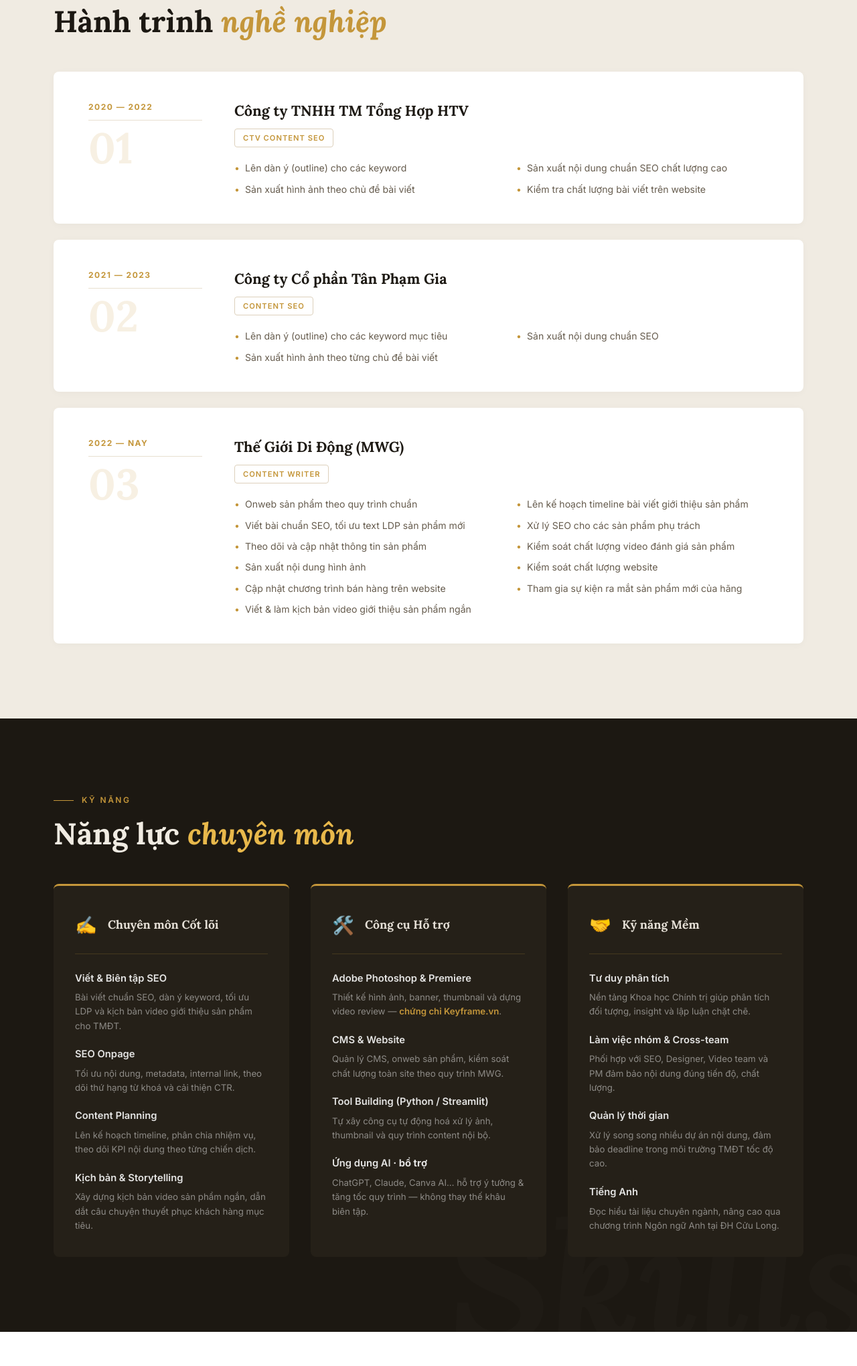
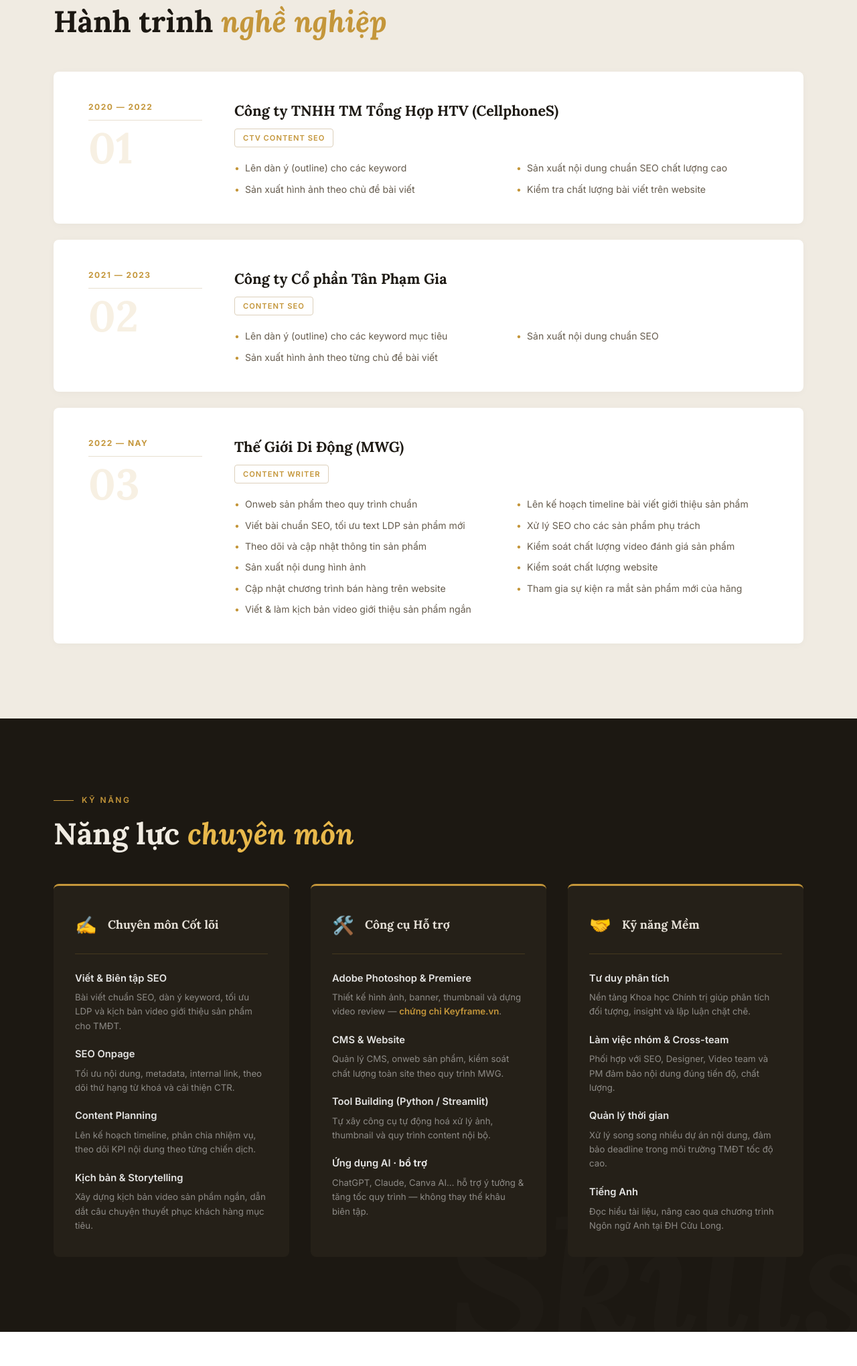
Before and after one commit to 6sdqss/cong-duc-portfolio, a plain HTML site: page index.html in a window 1280 px wide. Shown: the part 1905-3945 px from the top of the page at 67% size. Drawn offline with Linux system fonts and the light colour scheme.

Commit message:
index.html

```diff
--- a/index.html
+++ b/index.html
@@ -314,7 +314,7 @@
   <div class="exp-stack rv">
     <div class="exp-card"><div class="exp-inner">
       <div class="exp-meta"><div class="exp-period">2020 — 2022</div><div class="exp-idx">01</div></div>
-      <div><div class="exp-co">Công ty TNHH TM Tổng Hợp HTV</div><span class="exp-badge">CTV Content SEO</span>
+      <div><div class="exp-co">Công ty TNHH TM Tổng Hợp HTV (CellphoneS)</div><span class="exp-badge">CTV Content SEO</span>
         <ul class="exp-ul"><li>Lên dàn ý (outline) cho các keyword</li><li>Sản xuất nội dung chuẩn SEO chất lượng cao</li><li>Sản xuất hình ảnh theo chủ đề bài viết</li><li>Kiểm tra chất lượng bài viết trên website</li></ul>
       </div>
     </div></div>
@@ -371,7 +371,7 @@
         <li><div class="sk-item-name">Tư duy phân tích</div><div class="sk-item-desc">Nền tảng Khoa học Chính trị giúp phân tích đối tượng, insight và lập luận chặt chẽ.</div></li>
         <li><div class="sk-item-name">Làm việc nhóm &amp; Cross-team</div><div class="sk-item-desc">Phối hợp với SEO, Designer, Video team và PM đảm bảo nội dung đúng tiến độ, chất lượng.</div></li>
         <li><div class="sk-item-name">Quản lý thời gian</div><div class="sk-item-desc">Xử lý song song nhiều dự án nội dung, đảm bảo deadline trong môi trường TMĐT tốc độ cao.</div></li>
-        <li><div class="sk-item-name">Tiếng Anh</div><div class="sk-item-desc">Đọc hiểu tài liệu chuyên ngành, nâng cao qua chương trình Ngôn ngữ Anh tại ĐH Cửu Long.</div></li>
+        <li><div class="sk-item-name">Tiếng Anh</div><div class="sk-item-desc">Đọc hiểu tài liệu, nâng cao qua chương trình Ngôn ngữ Anh tại ĐH Cửu Long.</div></li>
       </ul>
     </div>
   </div>
```
